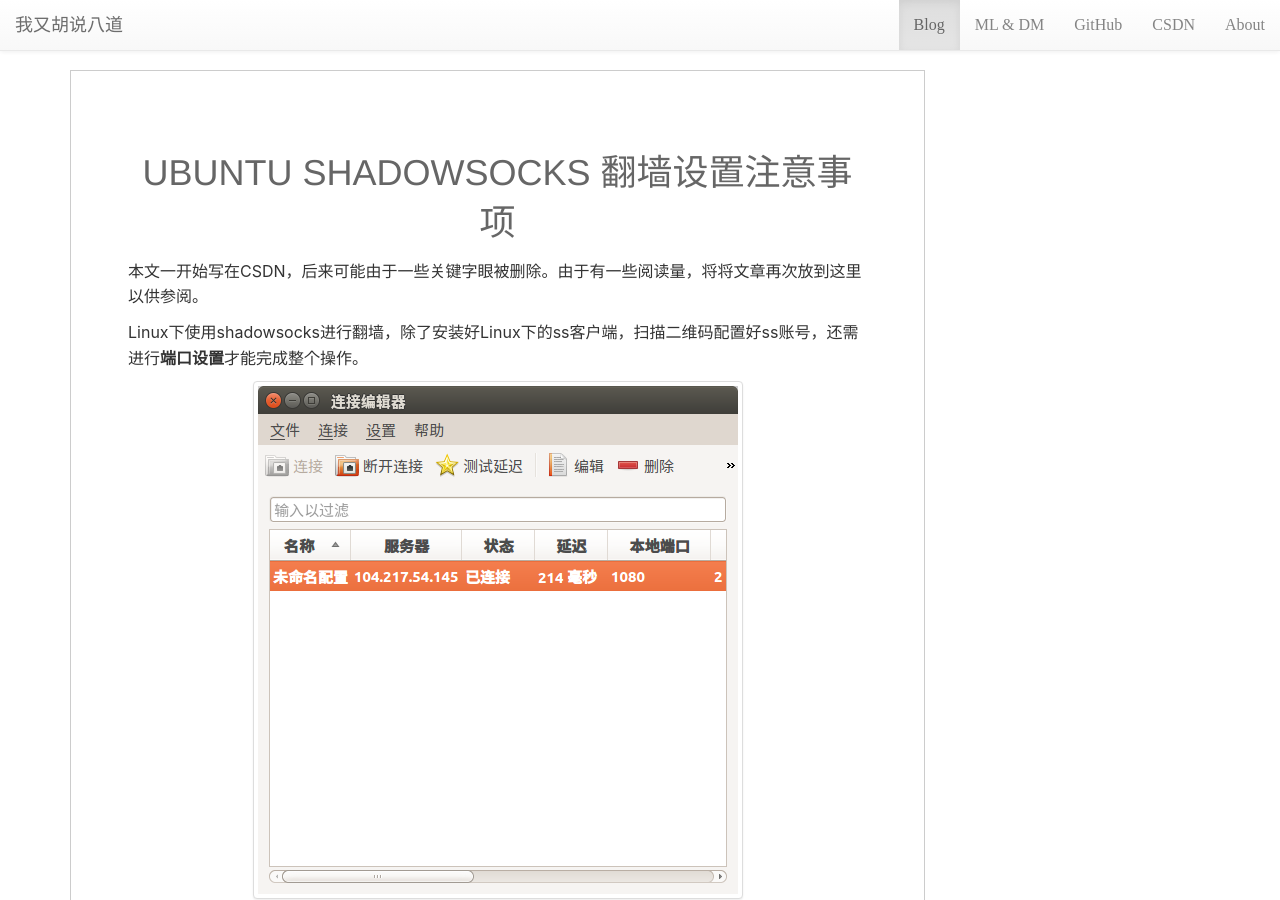
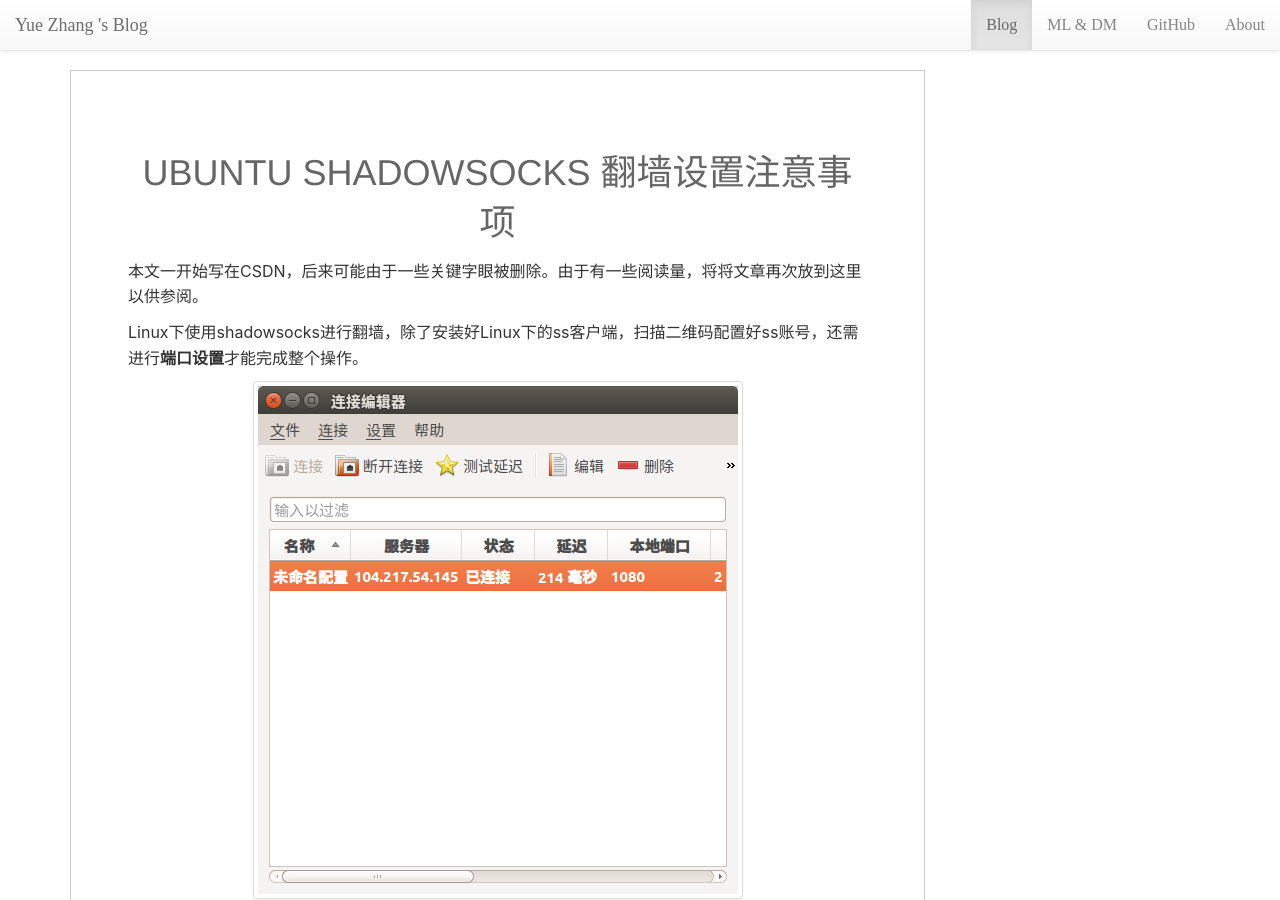
Before and after one commit to eueuy/eueuy.github.io, a Jekyll site: the page built from _posts/2016-10-12-ubuntu-shadowsocks-notes.md, in a window 1280 px wide and 900 px high. Built offline with Jekyll 4.4.1, drawn with Linux system fonts in a browser that asks for light colours; comment, search, counter and statistics services are not loaded.

Commit message:
Update nav.html

```diff
--- a/_includes/nav.html
+++ b/_includes/nav.html
@@ -8,7 +8,7 @@
         <span class="icon-bar"></span>
         <span class="icon-bar"></span>
       </button>
-      <a class="navbar-brand" href="#">我又胡说八道</a>
+      <a class="navbar-brand" href="#">Yue Zhang 's Blog</a>
     </div>
     <!-- Collect the nav links, forms, and other content for toggling -->
     <div class="collapse navbar-collapse" id="bs-example-navbar-collapse-1">
@@ -17,13 +17,10 @@
           <a href="/">Blog</a>
         </li>
         <li>
-            <a href="https://liuchengxu.github.io/pelican-blog">ML & DM</a>
+            <a href="http://yuezhang.org">ML & DM</a>
         </li>
         <li >
-          <a href="https://github.com/{{ site.github_username }}">GitHub</a>
-        </li>
-        <li >
-          <a href="http://blog.csdn.net/simple_the_best">CSDN</a>
+          <a href="https://github.com/eueuy">GitHub</a>
         </li>
         <li >
           <a href="/about">About</a>
```
